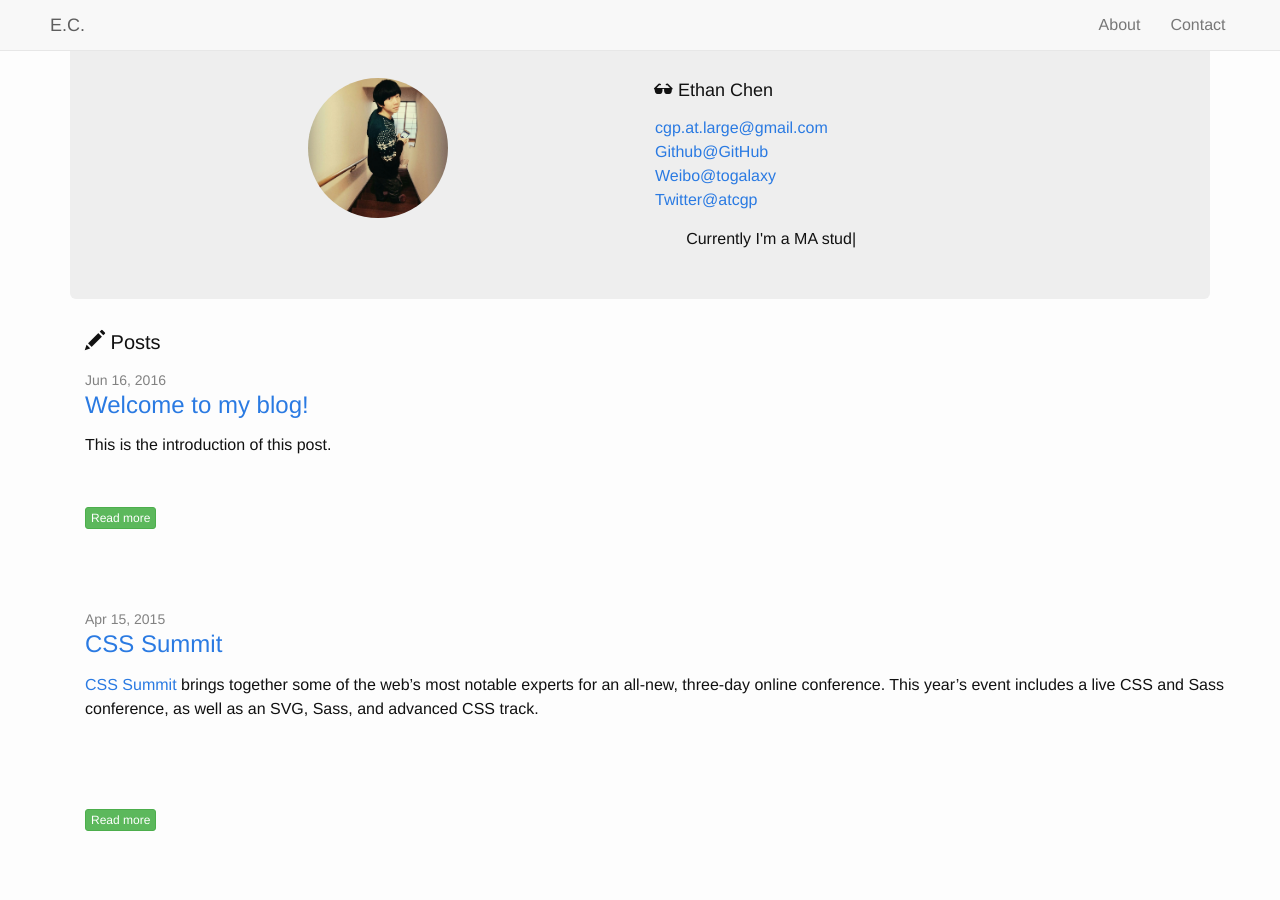
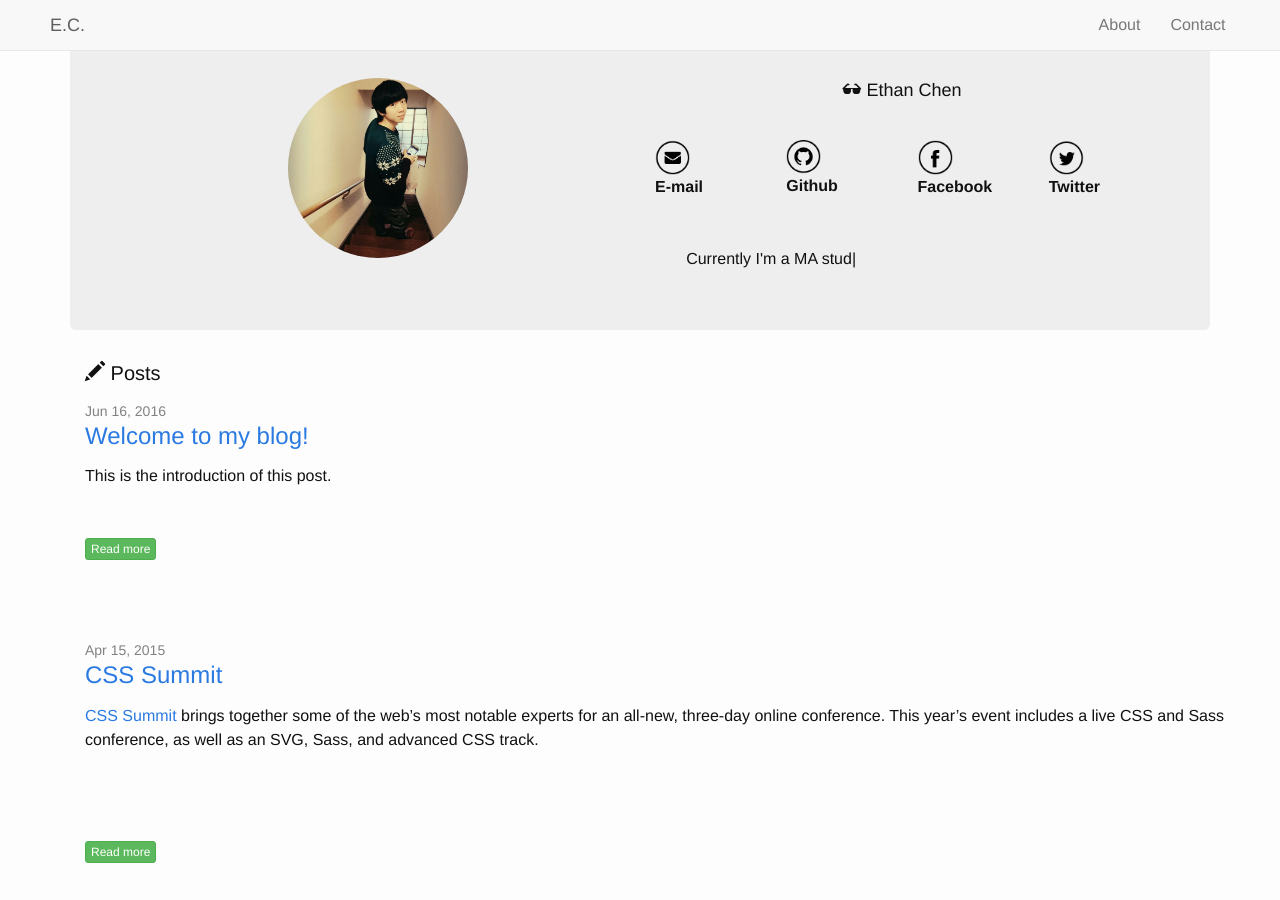
Before and after one commit to B3nnyL/intokyo.github.io, a Jekyll site: the page built from index.html, in a window 1280 px wide and 900 px high. Built offline with Jekyll 4.4.1, drawn with Linux system fonts in a browser that asks for light colours; nearby versions of some CDN libraries; the list of posts is cut into pages by our own code.

Commit message:
index update

```diff
--- a/index.html
+++ b/index.html
@@ -5,18 +5,29 @@ layout: default
 <div class="jumbotron">
 	<div class="row">
 	  <div class="col-sm-6">
-		<div><img src="/img/echead.jpg" alt="Ethan Chen" class="img-circle img-responsive center-block" width=140px height=140px></div>
+		<div><img src="/img/echead.jpg" alt="Ethan Chen" class="img-circle img-responsive center-block" width=180px height=180px></div>
 	    </br>
 
 	  </div>
 	  <div class="col-sm-6">
-		<ul class="contact-list">
-		  <h4><span class="glyphicon glyphicon-sunglasses" aria-hidden="true"></span> {{ site.name }}</h4>
-		  <li><a href="mailto:{{ site.email }}">{{ site.email }}</a></li>
-		  <li><a href="https://github.com/intokyo">Github@{{ site.github }}</a></li>
-		  <li><a href="http://weibo.com/togalaxy">Weibo@{{ site.weibo }}</a></li>
-		  <li><a href="https://twitter.com/atcgp">Twitter@{{ site.twitter }}</a></li>
-		</ul>
+		<h4 class="text-center"><span class="glyphicon glyphicon-sunglasses" aria-hidden="true"></span> {{ site.name }}</h4>
+		</br>
+		<div class="row">
+		  <div class="col-xs-3">
+		    <a href="mailto:{{ site.email }}"><img class="img-responsive" src="/img/mail.png" alt="E-mail icon" width=35px height=35px></a><b>E-mail</b>
+		  </div>
+		  <div class="col-xs-3">
+		    <a href="https://github.com/intokyo"><img class="img-responsive" src="/img/gh.png" alt="Github icon" width=35px height=35px></a><b>Github</b>
+		  </div>
+		  <div class="col-xs-3">
+		    <a href="#"><img class="img-responsive" src="/img/fb.png" alt="Facebook icon" width=35px height=35px></a><b>Facebook</b>
+		  </div>
+		  <div class="col-xs-3">
+		    <a href="https://twitter.com/atcgp"><img class="img-responsive" src="/img/tw.png" alt="Twitter icon" width=35px height=35px></a><b>Twitter</b>
+		  </div>
+		</div>
+		</br>
+		</br>
         {% include js.html %}
         <span>&nbsp;&nbsp;&nbsp;&nbsp;&nbsp;&nbsp;&nbsp;</span><span class="element"></span>
 	  </div>
```
Also changed, not shown: img/fb.png (added), img/gh.png (added), img/ins.png (added), img/mail.png (added), img/tw.png (added).
